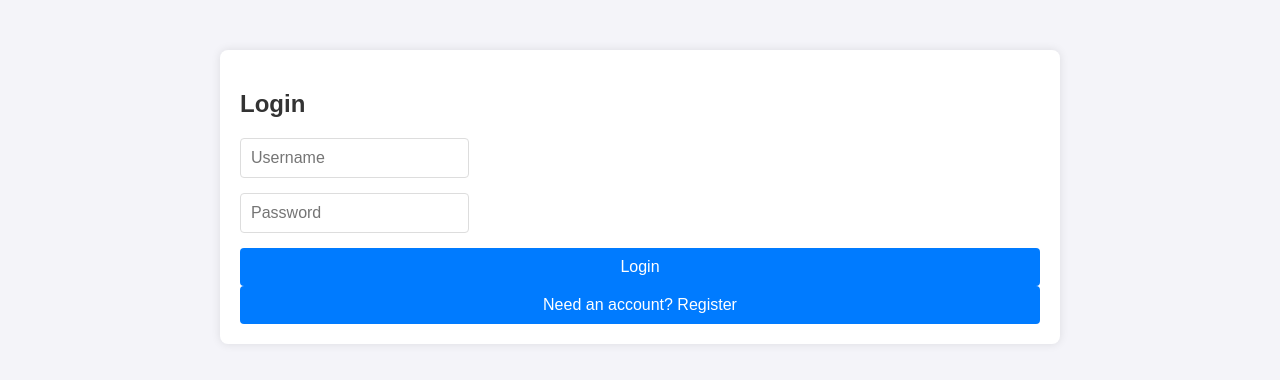
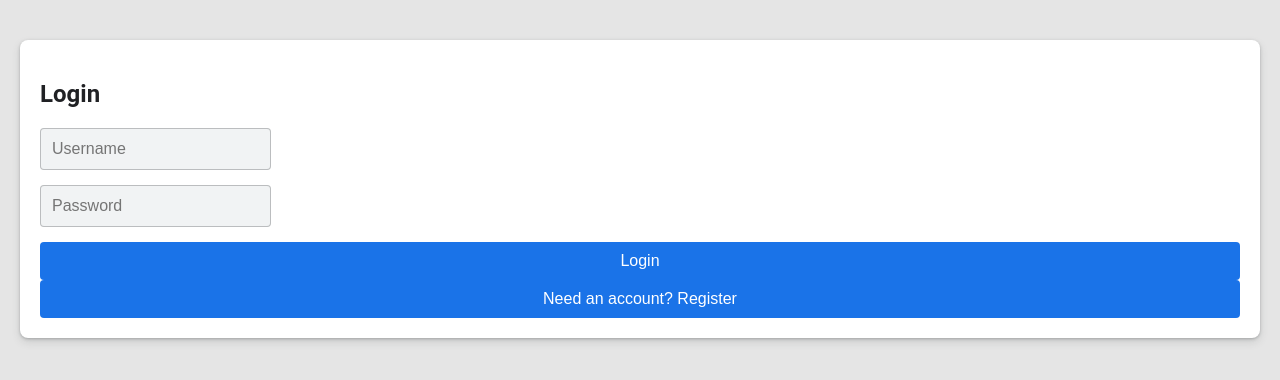
Before and after one commit to SravaniNayana/Apsano-Assignment, a React (Create React App) app in the folder frontend/: page / in a window 1280 px wide. Shown: the top 380 px of the page. Built offline with nearby package versions, Linux system fonts and the light colour scheme.

Commit message:
Update index.css

```diff
--- a/frontend/src/index.css
+++ b/frontend/src/index.css
@@ -1,92 +1,120 @@
 /* frontend/src/index.css */
 
 body {
-  font-family: Arial, sans-serif;
+  font-family: 'Roboto', sans-serif;
   margin: 0;
   padding: 0;
-  background-color: #f4f4f9;
-  color: #333;
+  background-color: #e5e5e5;
+  color: #202124;
 }
 
-.auth-container, .notes-container {
-  max-width: 800px;
-  margin: 50px auto;
+.auth-container,
+.notes-container {
+  max-width: 1200px;
+  margin: 40px auto;
   padding: 20px;
   background-color: #fff;
   border-radius: 8px;
-  box-shadow: 0 0 10px rgba(0, 0, 0, 0.1);
+  box-shadow: 0 1px 3px rgba(60, 64, 67, 0.3), 0 4px 8px rgba(60, 64, 67, 0.15);
 }
 
-.auth-container form, .note-form {
+.auth-container form,
+.note-form {
   display: flex;
   flex-direction: column;
 }
 
-.auth-container input, .note-form input, .note-form textarea {
+.auth-container input,
+.note-form input,
+.note-form textarea {
   margin-bottom: 15px;
-  padding: 10px;
+  padding: 12px;
   font-size: 16px;
-  border: 1px solid #ddd;
+  border: none;
   border-radius: 4px;
+  box-shadow: inset 0 0 0 1px rgba(60, 64, 67, 0.3);
+  background-color: #f1f3f4;
+  outline: none;
+  transition: box-shadow 0.3s ease;
 }
 
-.auth-container button, .note-form button {
+.auth-container input:focus,
+.note-form input:focus,
+.note-form textarea:focus {
+  box-shadow: inset 0 0 0 2px #1a73e8;
+}
+
+.auth-container button,
+.note-form button {
   padding: 10px;
-  background-color: #007bff;
+  background-color: #1a73e8;
   color: #fff;
   border: none;
   border-radius: 4px;
   cursor: pointer;
   font-size: 16px;
+  transition: background-color 0.3s ease;
 }
 
-.auth-container button:hover, .note-form button:hover {
-  background-color: #0056b3;
+.auth-container button:hover,
+.note-form button:hover {
+  background-color: #1765cf;
 }
 
 .notes-list {
   display: flex;
   flex-wrap: wrap;
-  gap: 20px;
+  gap: 16px;
+  justify-content: flex-start;
 }
 
 .note {
-  width: calc(50% - 10px);
+  flex: 1 1 200px;
+  max-width: 300px;
   padding: 15px;
   border-radius: 8px;
-  box-shadow: 0 0 5px rgba(0, 0, 0, 0.1);
-  background-color: #f9f9f9;
+  box-shadow: 0 1px 3px rgba(60, 64, 67, 0.3), 0 4px 8px rgba(60, 64, 67, 0.15);
+  background-color: #fff;
+  transition: box-shadow 0.3s ease;
+}
+
+.note:hover {
+  box-shadow: 0 4px 8px rgba(60, 64, 67, 0.2), 0 8px 16px rgba(60, 64, 67, 0.1);
 }
 
 .note h3 {
   margin: 0 0 10px;
   font-size: 18px;
+  font-weight: 500;
 }
 
 .note p {
   margin: 0 0 5px;
   font-size: 16px;
+  line-height: 1.5;
 }
 
 .note button {
   margin-top: 10px;
   padding: 5px 10px;
-  background-color: #dc3545;
+  background-color: #e74c3c;
   color: #fff;
   border: none;
   border-radius: 4px;
   cursor: pointer;
   font-size: 14px;
+  transition: background-color 0.3s ease;
 }
 
 .note button:hover {
-  background-color: #c82333;
+  background-color: #c0392b;
 }
 
 .menu {
   margin-bottom: 20px;
   display: flex;
-  justify-content: space-around;
+  justify-content: center;
+  padding: 10px;
 }
 
 .menu ul {
@@ -97,15 +125,16 @@ body {
 }
 
 .menu li button {
-  background-color: #6c757d;
+  background-color: #5f6368;
   color: #fff;
   border: none;
   border-radius: 4px;
   cursor: pointer;
   padding: 8px 16px;
   font-size: 16px;
+  transition: background-color 0.3s ease;
 }
 
 .menu li button:hover {
-  background-color: #5a6268;
+  background-color: #3c4043;
 }
```
